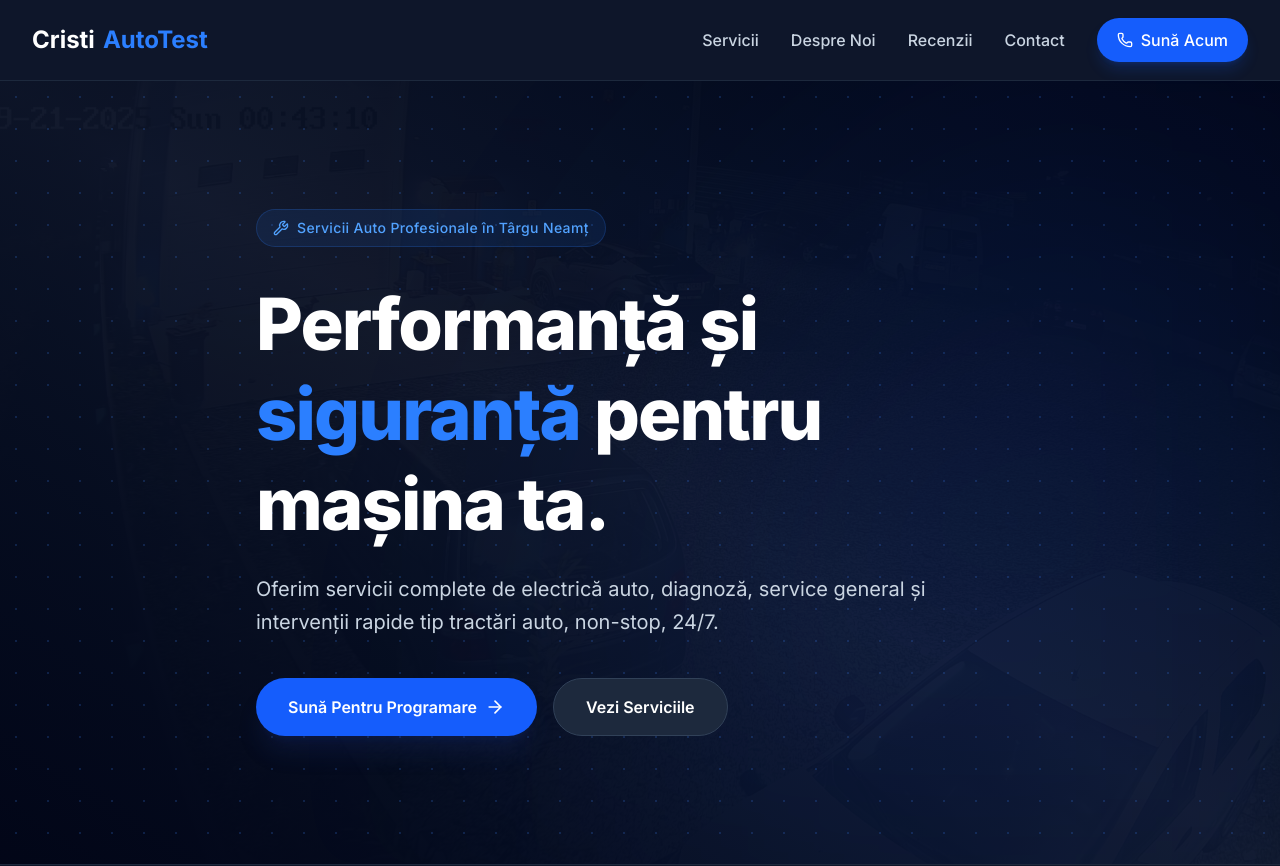
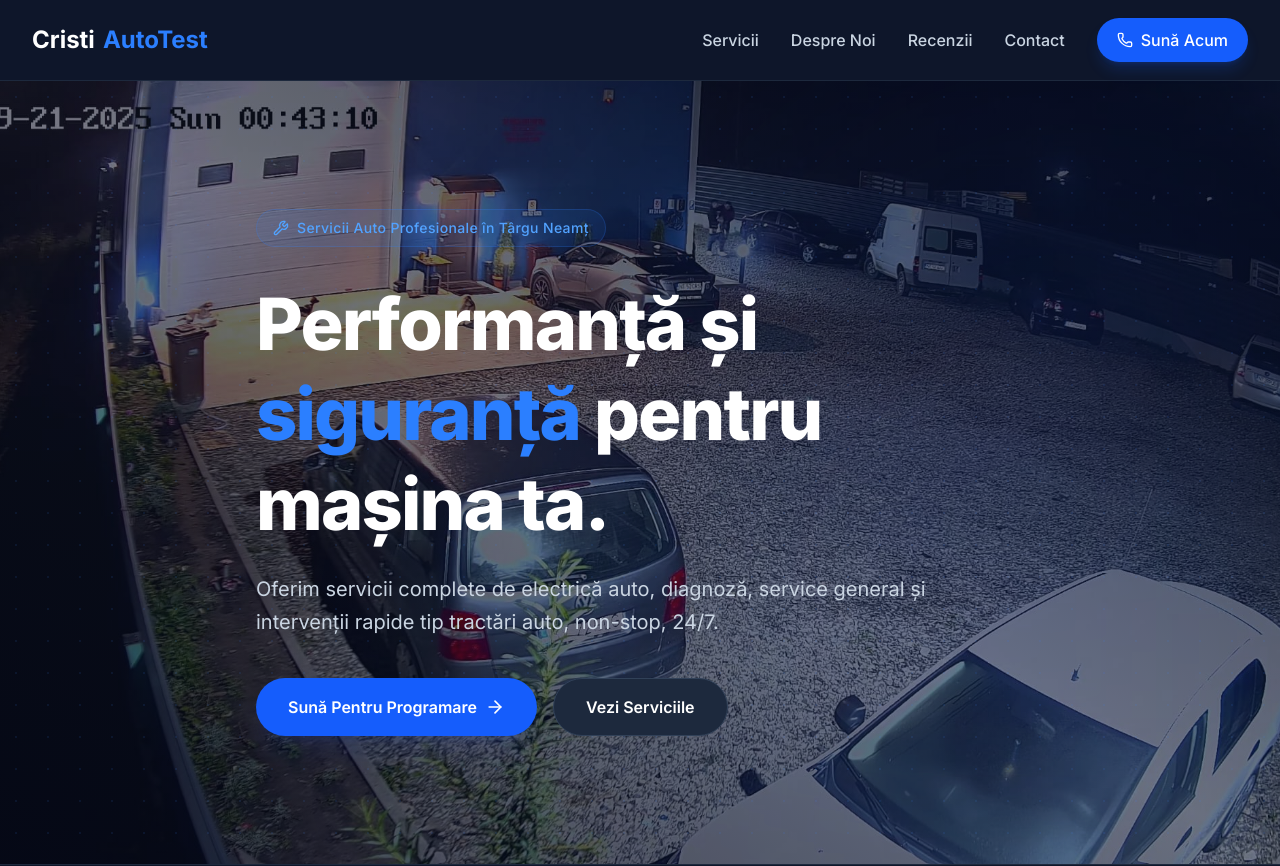
Before and after one commit to bogdanticu88/Cristi-AutoTest, a Next.js app: page / in a window 1280 px wide. Shown: the top 866 px of the page. Built offline with nearby package versions, Linux system fonts and the light colour scheme.

Commit message:
Adjust hero section overlay darkness for better photo visibility

```diff
--- a/src/components/Hero.tsx
+++ b/src/components/Hero.tsx
@@ -9,9 +9,9 @@ export default function Hero() {
       {/* Background Image and Overlays */}
       <div className="absolute inset-0 z-0">
          <Image src="/Cristi-AutoTest/hero.jpeg" alt="Cristi AutoTest Background" fill className="object-cover" priority />
-         {/* Dark overlay ensuring text remains completely legible */}
-         <div className="absolute inset-0 bg-slate-950/85 bg-gradient-to-tr from-slate-950 via-slate-900/80 to-slate-950/90 z-10" />
-         <div className="absolute inset-0 opacity-20 z-10"
+         {/* Subtle dark overlay ensuring text remains legible while showcasing the image */}
+         <div className="absolute inset-0 bg-slate-950/40 bg-gradient-to-tr from-slate-950/60 via-slate-900/20 to-slate-950/60 z-10" />
+         <div className="absolute inset-0 opacity-10 z-10"
               style={{ backgroundImage: `radial-gradient(#3b82f6 1px, transparent 1px)`, backgroundSize: '32px 32px' }} />
       </div>
 
```
